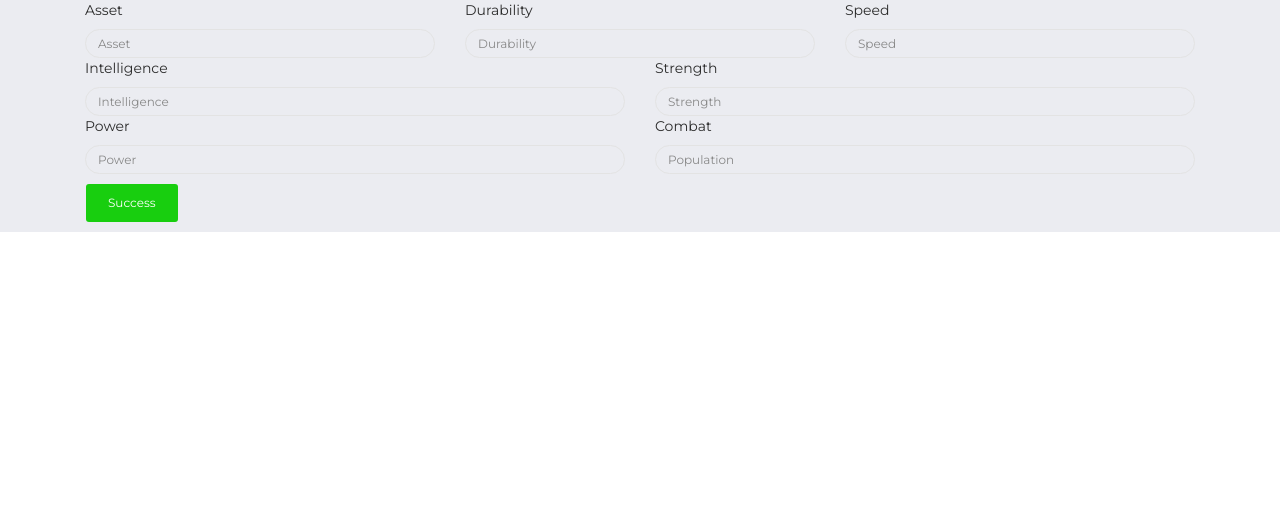
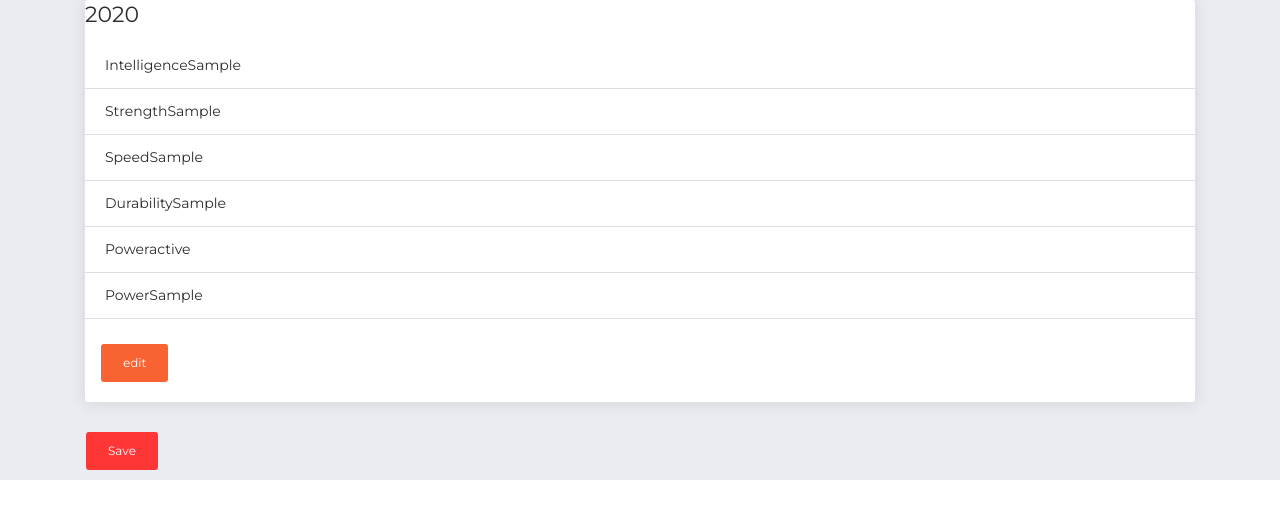
Before and after one commit to AlwaysEpicurus/IS601CTStyle, a Flask app: template app/templates/view.html in a window 1280 px wide. Shown: the top 519 px of the page. Run offline with Flask 2, Linux system fonts and the light colour scheme; the template is opened without the code that fills it: most values are stand-ins (such as "Sample title", 1, 10 or a date in 2020); some libraries are stand-ins or nearby versions.

Commit message:
Fix: fixed view.html

```diff
--- a/app/templates/view.html
+++ b/app/templates/view.html
@@ -1,46 +1,22 @@
 {% extends "layout.html" %}
 {% block content %}
-<form action="/cities/new" method="POST">
-    <div class="row">
-        <div class="col">
-            <label for="fldName">Asset</label>
-            <input id="fldName" type="text" class="form-control" placeholder="Asset" name="fldName">
-        </div>
-        <div class="col">
-            <label for="fldAbbreviation">Durability</label>
-            <input id="fldAbbreviation" type="text" class="form-control" placeholder="Durability"
-                   name="fldAbbreviation">
-        </div>
-        <div class="col">
-            <label for="fldCountry">Speed</label>
-            <input id="fldCountry" type="text" class="form-control" placeholder="Speed" name="fldCountry">
-        </div>
+
+<div class="card" class="m-5 p-2">
+    <h5 class="card-title">{{ city.year }}</h5>
+
+    <ul class="list-group list-group-flush">
+        <li class="list-group-item">Intelligence{{ city.fldLat }}</li>
+        <li class="list-group-item">Strength{{ city.fldLong }}</li>
+        <li class="list-group-item">Speed{{ city.fldCountry }}</li>
+        <li class="list-group-item">Durability{{ city.fldAbbreviation }}</li>
+        <li class="list-group-item">Power{{ city.fldCapitalStatus }}</li>
+        <li class="list-group-item">Power{{ city.fldPopulation }}</li>
+    </ul>
+    <div class="card-body">
+        <a href="/edit/{{city.id}}" class="card-link btn btn-primary">edit</a>
     </div>
+</div>
+<form action="/delete/{{city.id}}" method="post"><button type="submit" class="btn btn-danger">Save</button></form>
 
-    <div class="row">
-        <div class="col">
-            <label for="fldLat">Intelligence</label>
-            <input id="fldLat" type="text" class="form-control" placeholder="Intelligence" name="fldLat">
-        </div>
-        <div class="col">
-            <label for="fldlong">Strength</label>
-            <input id="fldlong" type="text" class="form-control" placeholder="Strength" name="fldLong">
-        </div>
-    </div>
-    <div class="row">
-        <div class="col">
-            <label for="fldCapitalStatus">Power</label>
-
-            <input id="fldCapitalStatus" type="text" class="form-control" placeholder="Power "
-                   name="fldCapitalStatus">
-        </div>
-        <div class="col">
-            <label for="fldPopulation">Combat</label>
-            <input id="fldPopulation" type="text" class="form-control" placeholder="Population" name="Combat">
-        </div>
-    </div>
-    <button type="submit" class="btn btn-success">Success</button>
-
-</form>
 
 {% endblock %}
```
